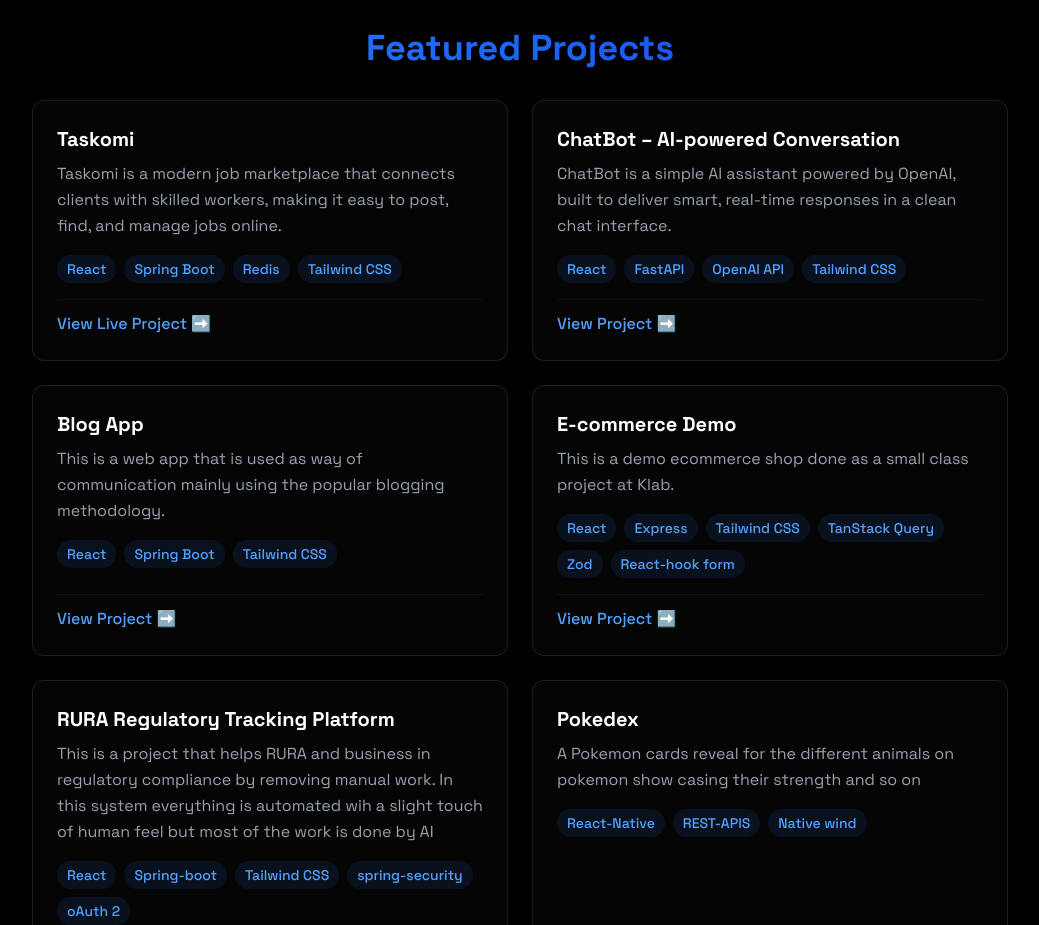
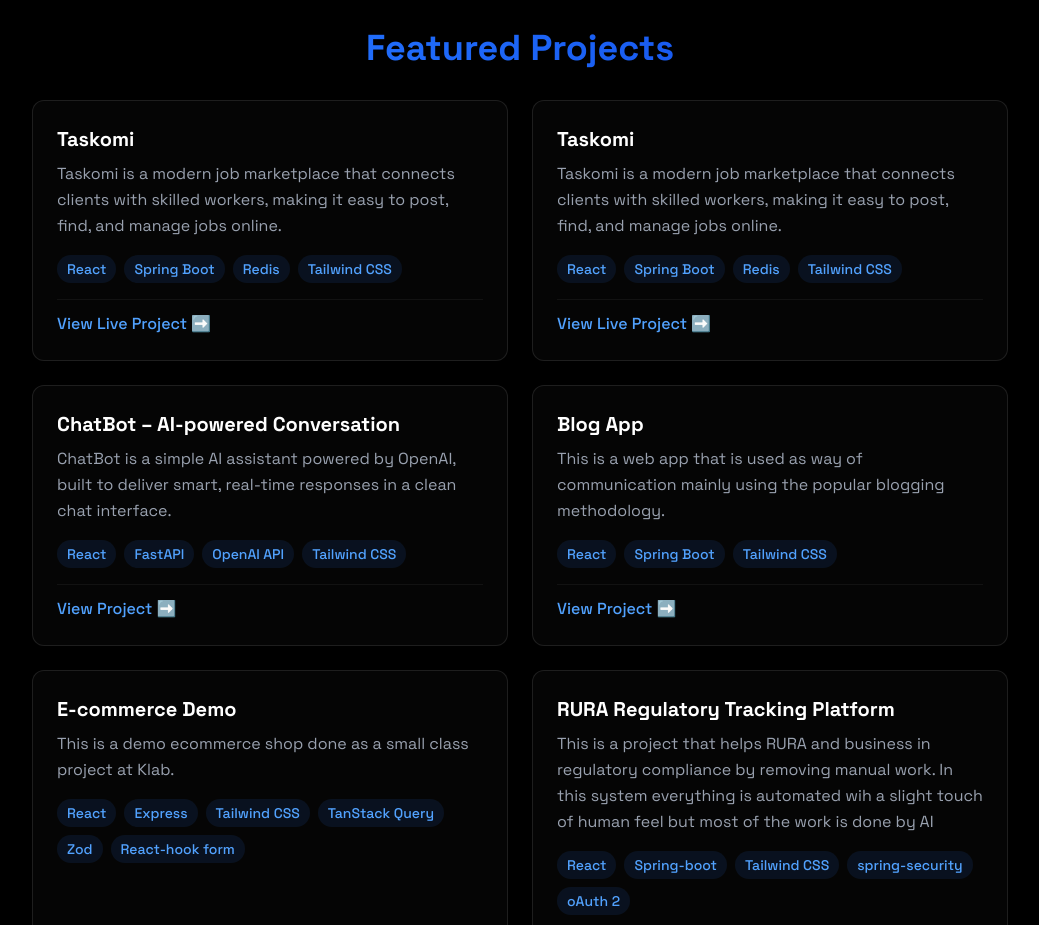
Before and after one commit to niyoblaise/niyoblaise-7, a React (Vite) app: page / in a window 1280 px wide. Shown: the part 2360-3285 px from the top of the page, without its empty margins (120-1159 px from the left). Built offline with nearby package versions, Linux system fonts and the light colour scheme.

Commit message:
new project added

```diff
--- a/src/components/sections/Projects.jsx
+++ b/src/components/sections/Projects.jsx
@@ -2,6 +2,14 @@ import { RevealOnScroll } from "../RevealOnScroll";
 
 const projects = [
   {
+    title: "Taskomi",
+    description:
+        "Taskomi is a modern job marketplace that connects clients with skilled workers, making it easy to post, find, and manage jobs online.",
+    tech: ["React", "Spring Boot", "Redis", "Tailwind CSS"],
+    links: [
+      { label: "View Live Project ➡️", url: "https://taskomi.africa/login" },
+    ],
+  },{
     title: "Taskomi",
     description:
       "Taskomi is a modern job marketplace that connects clients with skilled workers, making it easy to post, find, and manage jobs online.",
```
